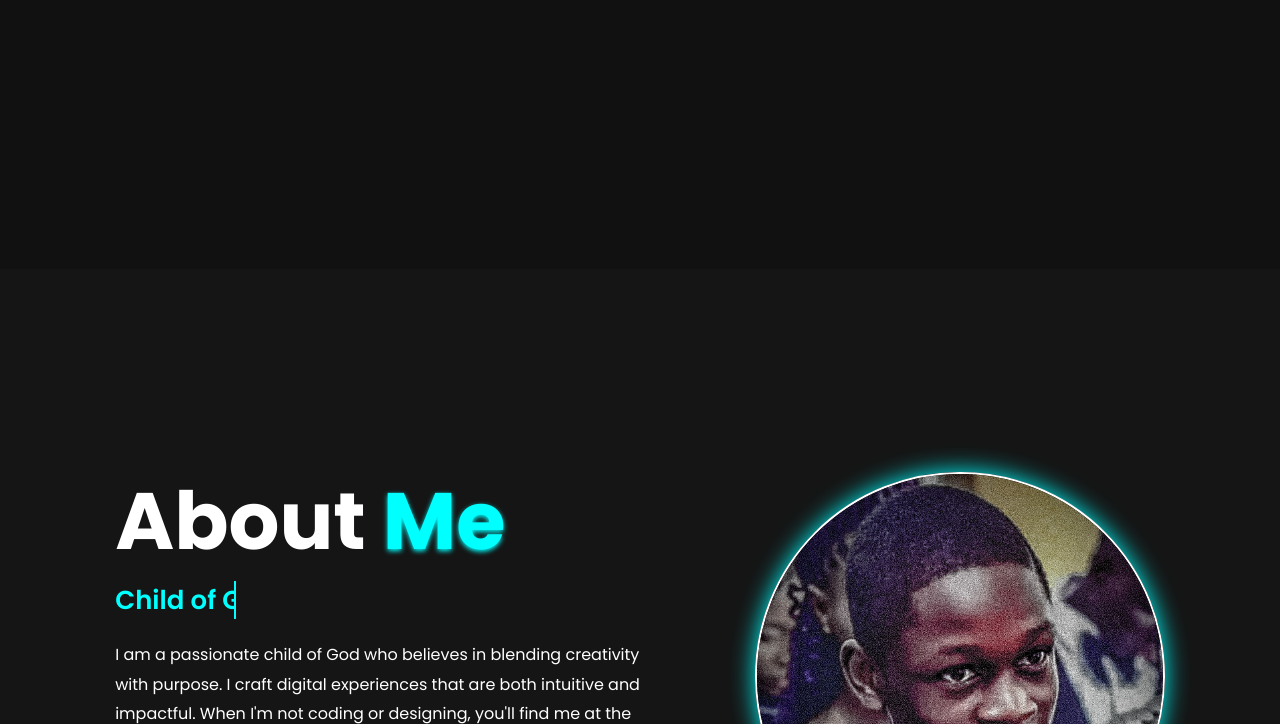
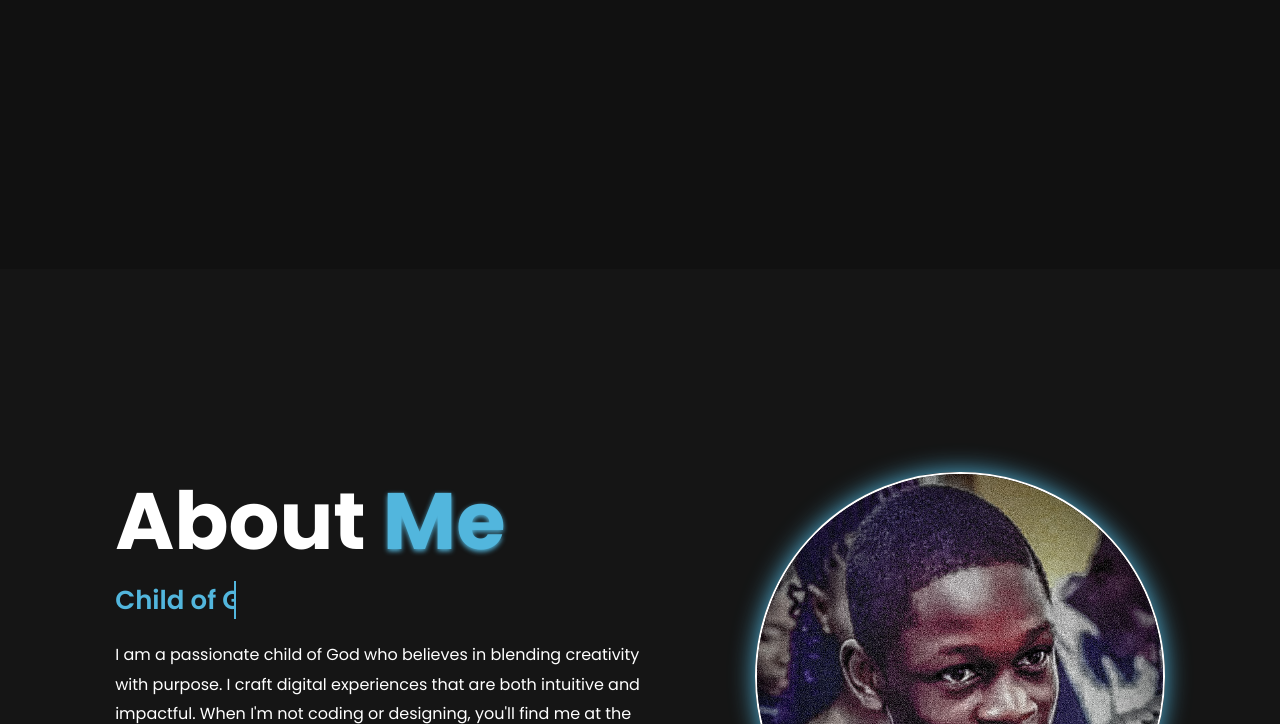
Before and after one commit to JohnSamuelOlamide/samueljohn, a plain HTML site: page index.html in a window 1280 px wide. Shown: the part 636-1360 px from the top of the page. Drawn offline with nearby package versions, Linux system fonts and the light colour scheme.

Commit message:
Update style.css

```diff
--- a/css/style.css
+++ b/css/style.css
@@ -15,7 +15,7 @@
   --bg-color: #111111;
   --second-bg-color: #151515;
   --text-color: white;
-  --main-color: cyan;
+  --main-color: #52b6dd;
   --alt-bg-color: #111111;
   --alt-second-bg-color: #151515;
   --alt-text-color: white;
```
